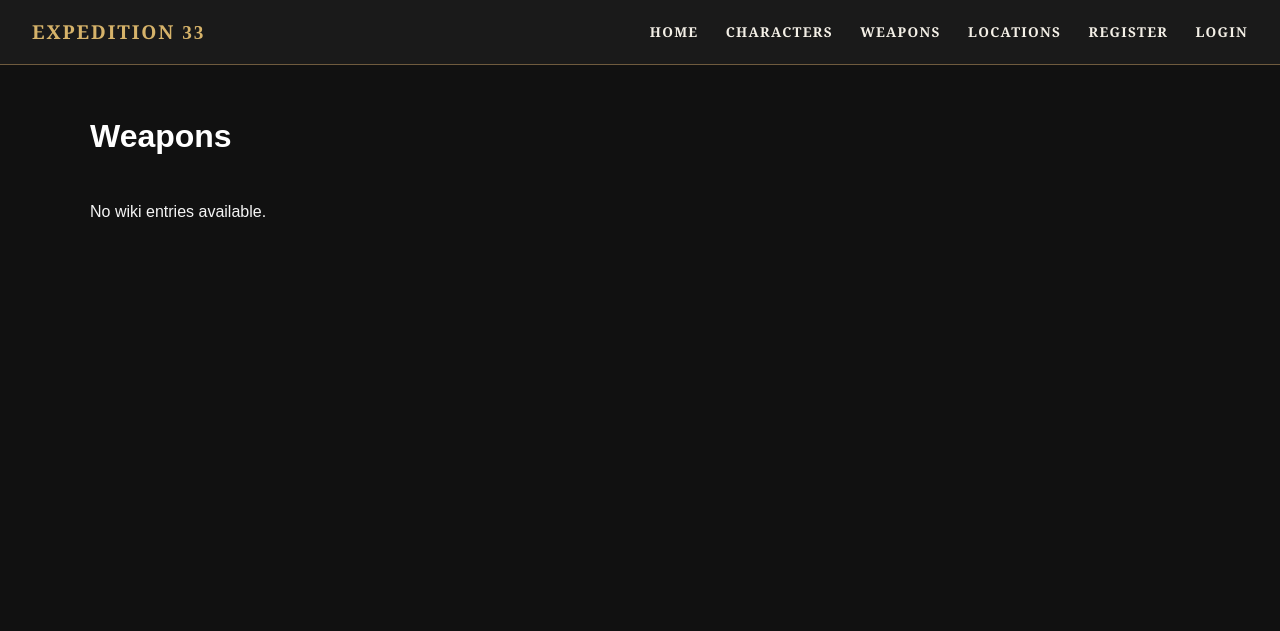
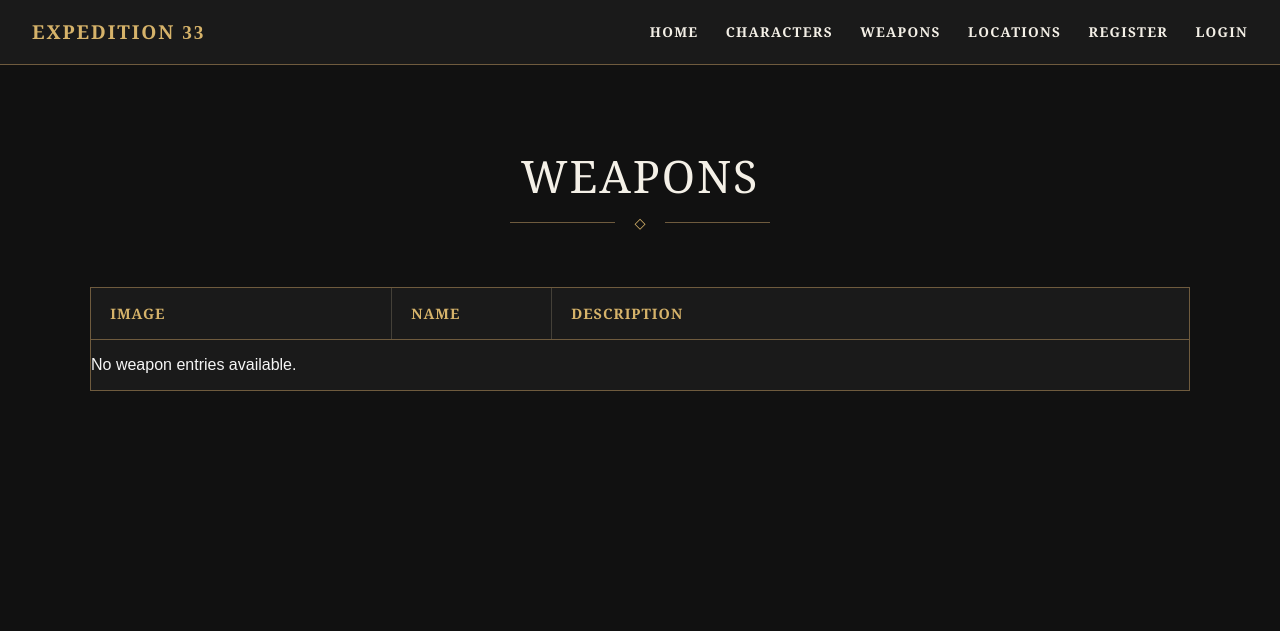
Before and after one commit to xmarcelx2018-cmd/expedition_33_wiki, a Django app: page /wiki/weapons/ in a window 1280 px wide. Shown: the top 631 px of the page. Run offline with Django 4.2, Linux system fonts and the light colour scheme; data comes from the database, SQL or seed files in the repository; parts of the project's set-up code (start-up, migrations or seed data) failed here and were passed over.

Commit message:
Update weapons page css

```diff
--- a/static/css/style.css
+++ b/static/css/style.css
@@ -1076,7 +1076,157 @@ a:hover {
 .combat-timeline-end {
     display: none;
 }
-/* Character Page Mobile */
+
+/* Weapon Page Title */
+
+.weapon-page-title {
+    position: relative;
+    margin: 3rem auto 4rem;
+    color: #f4f0e7;
+    font-family: Georgia, "Times New Roman", serif;
+    font-size: 2.8rem;
+    font-weight: 400;
+    letter-spacing: 0.12rem;
+    text-align: center;
+    text-transform: uppercase;
+}
+
+.weapon-page-title::after {
+    content: "◇";
+    display: block;
+    width: 260px;
+    margin: 1rem auto 0;
+    color: #d6b36a;
+    font-size: 0.9rem;
+    line-height: 1px;
+    letter-spacing: 0;
+    background:
+        linear-gradient(#6f5b3e, #6f5b3e) left center / 105px 1px no-repeat,
+        linear-gradient(#6f5b3e, #6f5b3e) right center / 105px 1px no-repeat;
+}
+
+/* Weapons */
+
+.weapon-table {
+    max-width: 1100px;
+    margin: 2rem auto 6rem;
+    background-color: #1a1a1a;
+    border: 1px solid #6f5b3e;
+}
+
+.weapon-table-header {
+    display: grid;
+    grid-template-columns: 300px 160px 1fr;
+    padding: 0;
+    border-bottom: 1px solid #6f5b3e;
+    color: #d6b36a;
+    font-family: Georgia, "Times New Roman", serif;
+    font-size: 0.9rem;
+    font-weight: bold;
+    letter-spacing: 0.06rem;
+    text-transform: uppercase;
+}
+
+.weapon-table-header span {
+    display: flex;
+    align-items: center;
+    padding: 1rem 1.2rem;
+}
+
+.weapon-table-header span:nth-child(2),
+.weapon-table-header span:nth-child(3) {
+    border-left: 1px solid #444038;
+}
+
+.weapon-row {
+    display: grid;
+    grid-template-columns: 300px 160px 1fr;
+    min-height: 190px;
+    padding: 0;
+    border-bottom: 1px solid #444038;
+    align-items: stretch;
+}
+
+.weapon-row:last-child {
+    border-bottom: none;
+}
+
+.weapon-table-image {
+    display: flex;
+    align-items: center;
+    justify-content: center;
+    padding: 0.8rem;
+    overflow: hidden;
+    border-right: 1px solid #444038;
+}
+
+.weapon-table-image a {
+    display: block;
+    width: 100%;
+    height: 100%;
+}
+
+.weapon-table-image img {
+    display: block;
+    width: 100%;
+    height: 100%;
+    min-height: 160px;
+    object-fit: cover;
+    object-position: center;
+    border: 1px solid #6f5b3e;
+    border-radius: 3px;
+}
+
+.weapon-table-name {
+    display: flex;
+    align-items: center;
+    padding: 1.2rem;
+}
+
+.weapon-table-name h2 {
+    margin: 0;
+    font-family: Georgia, "Times New Roman", serif;
+    font-size: 1.05rem;
+    font-weight: 600;
+    letter-spacing: 0.04rem;
+    text-transform: uppercase;
+}
+
+.weapon-table-name a {
+    color: #e0a84f;
+    text-decoration: none;
+    transition: color 0.2s ease;
+}
+
+.weapon-table-name a:hover {
+    color: #f0d394;
+}
+
+.weapon-table-description {
+    display: flex;
+    flex-direction: column;
+    justify-content: center;
+    padding: 1.5rem;
+    border-left: 1px solid #444038;
+}
+
+.weapon-table-description p {
+    margin: 0 0 1rem;
+    color: #c8c5be;
+    font-size: 0.95rem;
+    line-height: 1.7;
+}
+
+.weapon-table-description .read-more {
+    color: #d6b36a;
+    font-family: Georgia, "Times New Roman", serif;
+    font-size: 0.85rem;
+    text-decoration: none;
+}
+
+.weapon-table-description .read-more:hover {
+    color: #f0d394;
+}
 
 /* Weapon Card Images */
 
--- a/wiki/templates/wiki/wiki_list.html
+++ b/wiki/templates/wiki/wiki_list.html
@@ -9,7 +9,63 @@
         {{ view.category|title }}s
     </h1>
 
+    {% if view.category == "weapon" %}
+
+    <div class="weapon-table">
+
+        <div class="weapon-table-header">
+            <span>Image</span>
+            <span>Name</span>
+            <span>Description</span>
+        </div>
+
+        {% for entry in wiki_entries %}
+
+            <article class="weapon-row">
+
+                <div class="weapon-table-image">
+                    {% if entry.image %}
+                        <a href="{% url 'wiki_detail' entry.pk %}">
+                            <img
+                                src="{% static entry.image %}"
+                                alt="{{ entry.title }}"
+                            >
+                        </a>
+                    {% endif %}
+                </div>
+
+                <div class="weapon-table-name">
+                    <h2>
+                        <a href="{% url 'wiki_detail' entry.pk %}">
+                            {{ entry.title }}
+                        </a>
+                    </h2>
+                </div>
+
+                <div class="weapon-table-description">
+                    <p>
+                        {{ entry.content|truncatewords:65 }}
+                    </p>
+
+                    <a class="read-more" href="{% url 'wiki_detail' entry.pk %}">
+                        Read more
+                    </a>
+                </div>
+
+            </article>
+
+        {% empty %}
+
+            <p>No weapon entries available.</p>
+
+        {% endfor %}
+
+    </div>
+
+{% else %}
+
     <div class="entry-grid">
+
         {% for entry in wiki_entries %}
 
             <article class="wiki-card {{ entry.category }}-card">
@@ -30,11 +86,11 @@
                     </a>
                 </h2>
 
-               {% if entry.category != "character" %}
-    <p class="category">
-        {{ entry.get_category_display }}
-    </p>
-{% endif %}
+                {% if entry.category != "character" %}
+                    <p class="category">
+                        {{ entry.get_category_display }}
+                    </p>
+                {% endif %}
 
                 <p class="entry-content">
                     {{ entry.content|truncatewords:30 }}
@@ -51,7 +107,10 @@
             <p>No wiki entries available.</p>
 
         {% endfor %}
+
     </div>
+
+{% endif %}
 
 
     {% if view.category == "character" %}
```
